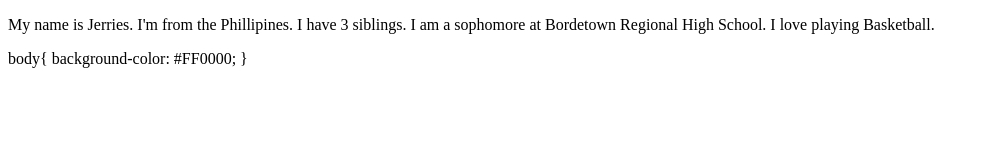
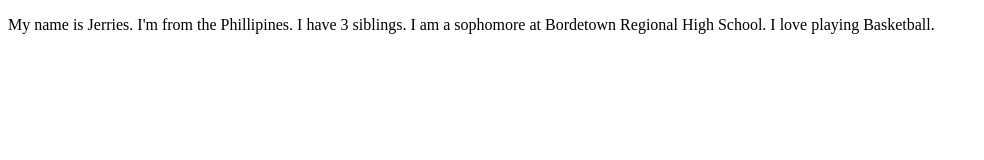
Before and after one commit to jerries20/jerries20_web, a plain HTML site: page about.html in a window 1280 px wide. Shown: the whole page, without its empty margins (0-984 px from the left). Drawn offline with Linux system fonts and the light colour scheme.

Commit message:
Update about.html

```diff
--- a/about.html
+++ b/about.html
@@ -7,10 +7,6 @@
 <p> My name is Jerries. I'm from the Phillipines. I have 3 siblings. I am a sophomore
 at Bordetown Regional High School. I love playing Basketball. </p>
 
-body{
-		     background-color: #FF0000;
-		     }
-
 
 </body>
 
```
